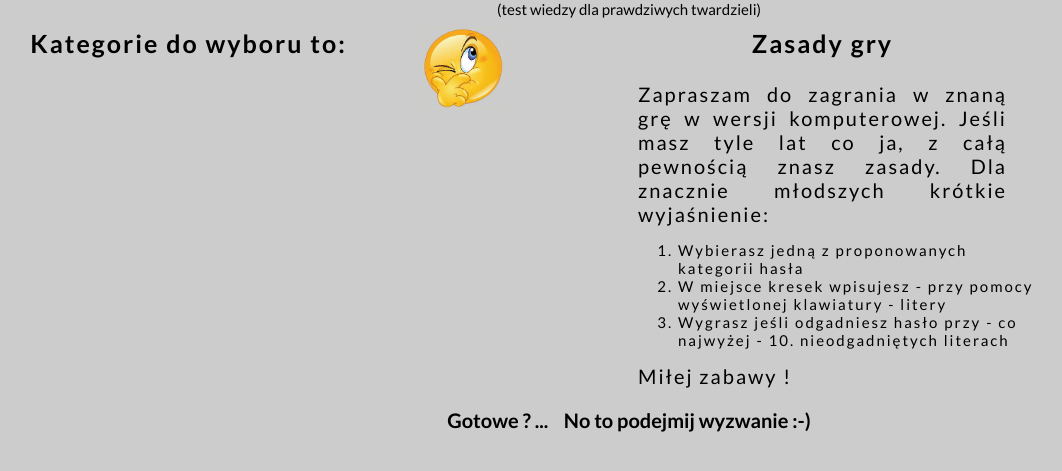
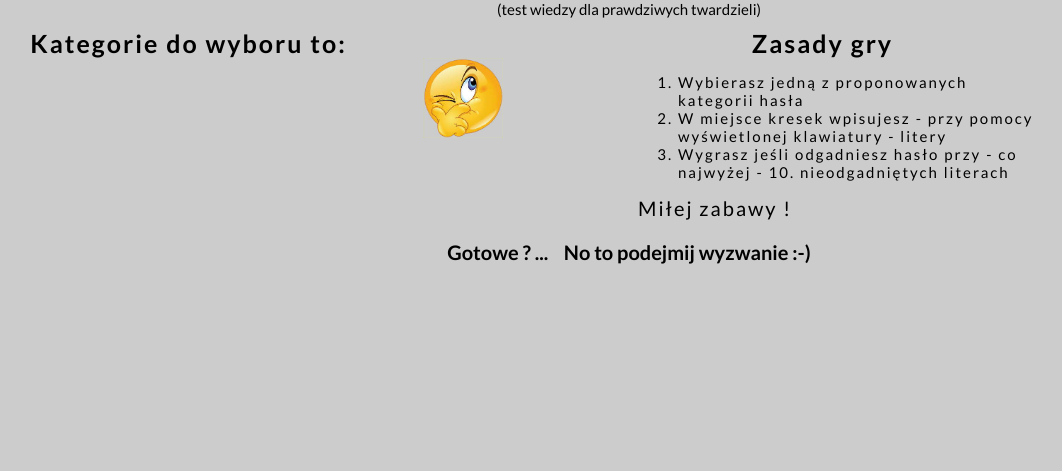
Before and after one commit to jurek55/szubienica2, a PHP site: page / in a window 1280 px wide. Shown: the part 70-541 px from the top of the page, without its empty margins (11-1073 px from the left). Run offline with PHP 8.4, Linux system fonts and the light colour scheme; data that the repository does not hold is empty.

Commit message:
Update index.php

```diff
--- a/index.php
+++ b/index.php
@@ -28,6 +28,7 @@
 
 <head>
     <meta charset="utf8">
+    <meta name="viewport" content="width=device-width">
     <title>Szubienica</title>
     <link href="https://fonts.googleapis.com/css?family=Lato:400,400i,700&display=swap&subset=latin-ext" rel="stylesheet">
     <link rel="stylesheet" type="text/css" href="style.css">
@@ -37,20 +38,21 @@
 
 <body>
 <input type="hidden" id="spis_kategorii" value='<?php echo $json_kategorie ?>'>
-<div class="container">
+
+
+
+    <div class="container">
     <header>SZUBIENICA bez szubienicy,<br> czyli odgadnij hasło !</header>
     <div class="wyroznienie">(test wiedzy dla prawdziwych twardzieli)</div>
-
-
     <div class="okladka">
     <header>Kategorie do wyboru to:</header>
     <ol></ol>
     </div>
-    <div class="image"><img src="img/mysle.png"></div>
+  <div class="image start"><img src="img/mysle.png"></div>
 
-    <div class="okladka">
-    <header>Zasady gry</header><br>
-    Zapraszam do zagrania w znaną grę w wersji komputerowej. Jeśli masz tyle lat co ja, z całą pewnością znasz zasady. Dla znacznie młodszych krótkie wyjaśnienie:<br>
+    <div class="okladka tytul">
+
+    <header>Zasady gry</header>
     <ol>
         <li>Wybierasz jedną z proponowanych kategorii hasła</li>
         <li>W miejsce kresek wpisujesz - przy pomocy wyświetlonej klawiatury - litery</li>
@@ -58,11 +60,13 @@
     </ol>
 
     Miłej zabawy !
+    <div class="break"></div>
+
     </div>
-    <div class="okladka_bottom">Gotowe ? ...  &nbsp;&nbsp; <a href="http://localhost/strony/szubienica2/poczatek.php">    No to podejmij wyzwanie :-)</a>
+    <div class="okladka_bottom">Gotowe ? ...  &nbsp;&nbsp; <a href="/strony/szubienica2/szubienica/poczatek.php"> <!--<a href="https://jkunicki.pl/szubienica/poczatek.php">-->   No to podejmij wyzwanie :-)</a>
     </div>
+
 </div>
-
 
 </body>
 </html>
```
